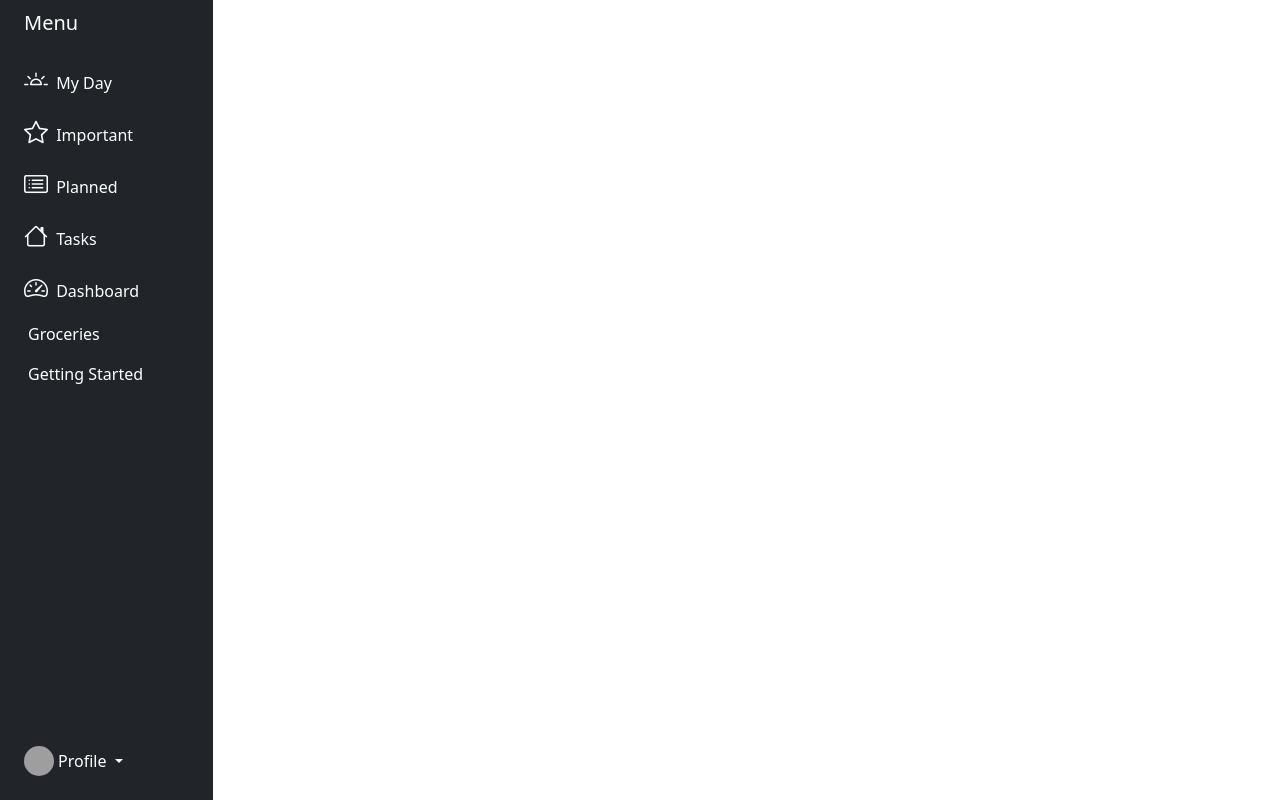
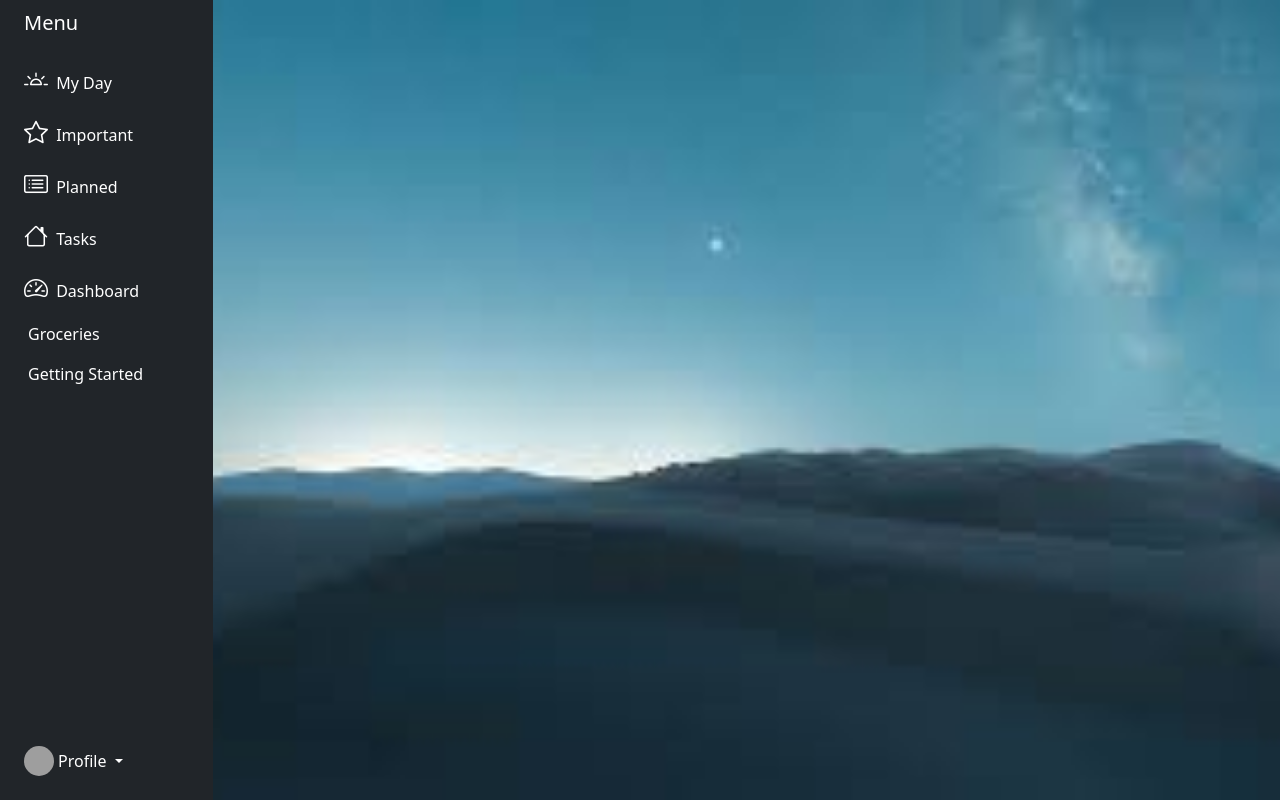
Before and after one commit to arunkumar02042002/microsoft_todo_clone, a Django app: template common/templates/common/base.html in a window 1280 px wide. Run offline with Django 5.2, Linux system fonts and the light colour scheme; the template is opened without the code that fills it, so the values that code supplies are empty; some libraries are stand-ins or nearby versions; grey boxes are pictures that could not be loaded.

Commit message:
Modified base.html

```diff
--- a/common/templates/common/base.html
+++ b/common/templates/common/base.html
@@ -6,9 +6,13 @@
     <meta charset="UTF-8">
     <meta name="viewport" content="width=device-width, initial-scale=1.0">
     <link href="https://cdn.jsdelivr.net/npm/bootstrap@5.3.2/dist/css/bootstrap.min.css" rel="stylesheet" integrity="sha384-T3c6CoIi6uLrA9TneNEoa7RxnatzjcDSCmG1MXxSR1GAsXEV/Dwwykc2MPK8M2HN" crossorigin="anonymous">
+
     <link rel="stylesheet" href="https://cdn.jsdelivr.net/npm/bootstrap-icons@1.3.0/font/bootstrap-icons.css">
+
     <!-- Font Awesome Icons -->
     <link rel="stylesheet" href="https://cdnjs.cloudflare.com/ajax/libs/font-awesome/4.7.0/css/font-awesome.min.css">
+    <link rel="stylesheet", href="https://cdnjs.cloudflare.com/ajax/libs/font-awesome/6.5.1/css/all.min.css">
+
     <title>{% block title %}{% endblock title %}</title>
 
     <style>
@@ -23,6 +27,15 @@
     }
     </style>
     {% block css %}
+    <style>
+        body {
+        margin: 0;
+        padding: 0;
+        background-image: url('{% static "images/bg.jpeg" %}');
+        background-repeat: no-repeat;
+        background-size: cover;
+      }
+    </style>
     {% endblock %}
 
   </style>
```
Also changed, not shown: common/static/images/bg.jpeg (added).
